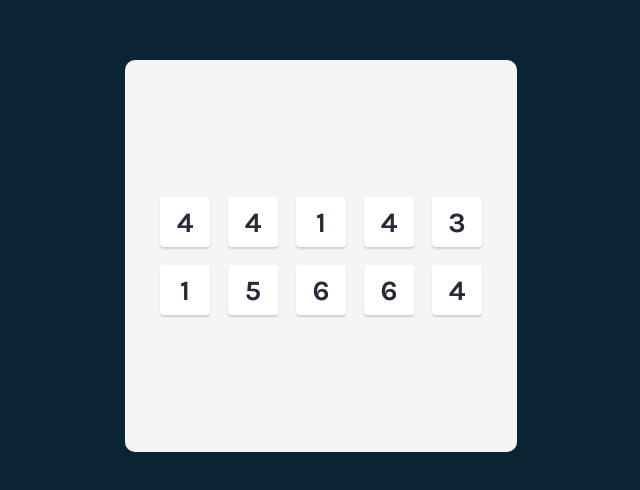
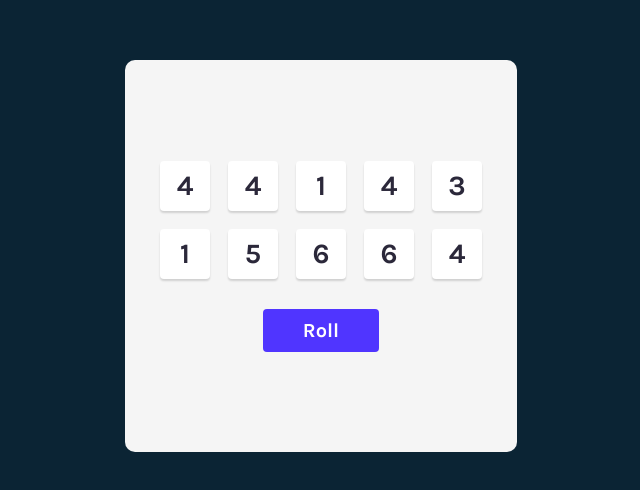
Before and after one commit to nathansoussana/tenzies, a React (Vite) app: page / in a window 1280 px wide. Shown: the part 144-634 px from the top of the page, without its empty margins (319-959 px from the left). Built offline with nearby package versions, Linux system fonts and the light colour scheme.

Commit message:
Created button with the functionality

```diff
--- a/src/css/styles.css
+++ b/src/css/styles.css
@@ -15,6 +15,8 @@ body {
 
 main {
   display: flex;
+  flex-direction: column;
+  gap: 30px;
   justify-content: center;
   align-items: center;
   max-width: 100%;
@@ -44,4 +46,16 @@ main {
   color: #2B283A;
 }
 
+.btn {
+  display: flex;
+  justify-content: center;
+  align-items: center;
+  background: #5035FF;
+  color: #FFFFFF;
+  font-size: 1.25em;
+  padding: 10px 40px;
+  border-radius: 4px;
+  cursor: pointer;
+}
+
 /*# sourceMappingURL=styles.css.map */
--- a/src/css/styles.sass
+++ b/src/css/styles.sass
@@ -25,6 +25,8 @@ body
 
 main
   display: flex
+  flex-direction: column
+  gap: 30px
   justify-content: center
   align-items: center
   max-width: 100%
@@ -51,3 +53,15 @@ main
   font-size: 1.75em
   font-weight: 700
   color: $dark-txt
+
+// Button
+.btn
+  display: flex
+  justify-content: center
+  align-items: center
+  background: $purple-btn
+  color: $white
+  font-size: 1.25em
+  padding: 10px 40px
+  border-radius: 4px
+  cursor: pointer
--- a/src/jsx/App.jsx
+++ b/src/jsx/App.jsx
@@ -1,5 +1,6 @@
 import { useState } from 'react'
 import Die from './components/Die'
+import Button from './components/Button'
 
 export default function App() {
   const [dice, setDice] = useState(allNewDice())
@@ -9,6 +10,10 @@ export default function App() {
     return dice
   }
 
+  function handleClick() {
+    setDice(allNewDice())
+  }
+
   const diceHand = dice.map((die, index) => <Die key={index} value={die} />)
 
   return (
@@ -16,6 +21,7 @@ export default function App() {
       <div className="dice-container">
         {diceHand}
       </div>
+      <Button text="Roll" onClick={handleClick} />
     </main>
   )
 }
--- /dev/null
+++ b/src/jsx/components/Button.jsx
@@ -0,0 +1,3 @@
+export default function Button({ text, onClick }) {
+  return <a className="btn" onClick={onClick}>{text}</a>
+}
```
Also changed, not shown: 1 other file (tests, documents, lock files or other folders).
